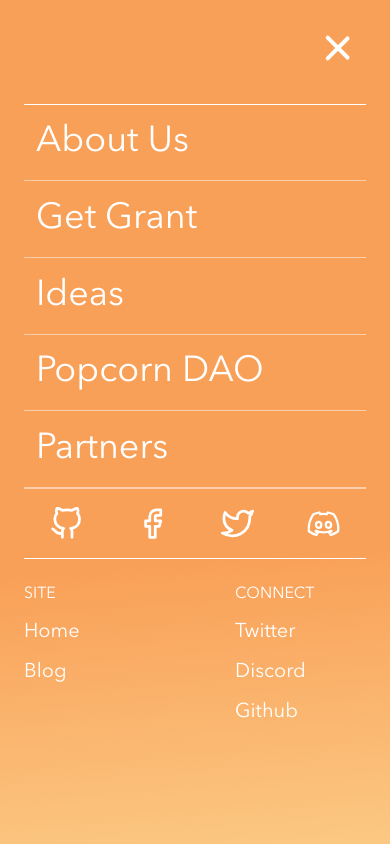
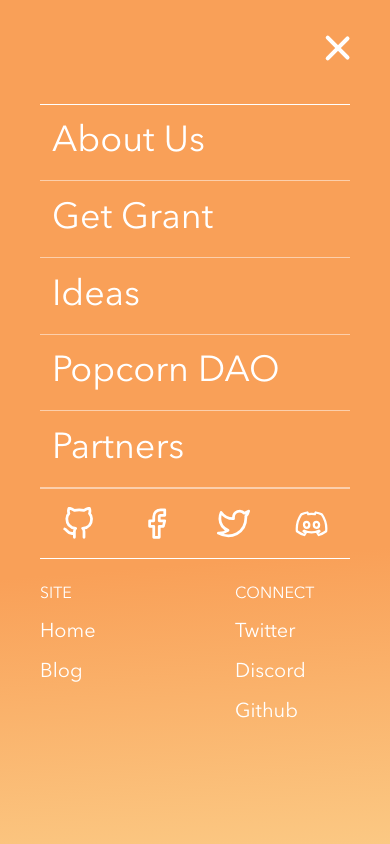
Before and after one commit to popcorndao/popcorn-foundation, a Next.js app: page /about in a window 390 px wide. Both pictures are taken after a click on the button "PopCorn Toggle menu". Shown: the top 844 px of the page. Built offline with nearby package versions, Linux system fonts and the light colour scheme.

Commit message:
Reduce menu padding

```diff
--- a/components/MobileExpandableMenu.tsx
+++ b/components/MobileExpandableMenu.tsx
@@ -13,7 +13,7 @@
   return (
     <div className="z-10 h-screen nav-width">
       <div className="relative w-full h-full transition-opacity duration-1000 ease-in-out mobile-menu-bg">
-        <div className="w-screen px-6 mx-auto nav-animation">
+        <div className="w-screen px-10 mx-auto nav-animation ">
           <div className="grid mb-10 justify-items-stretch">
             <XIcon
               onClick={() => toggleMenuVisible(false)}
```
